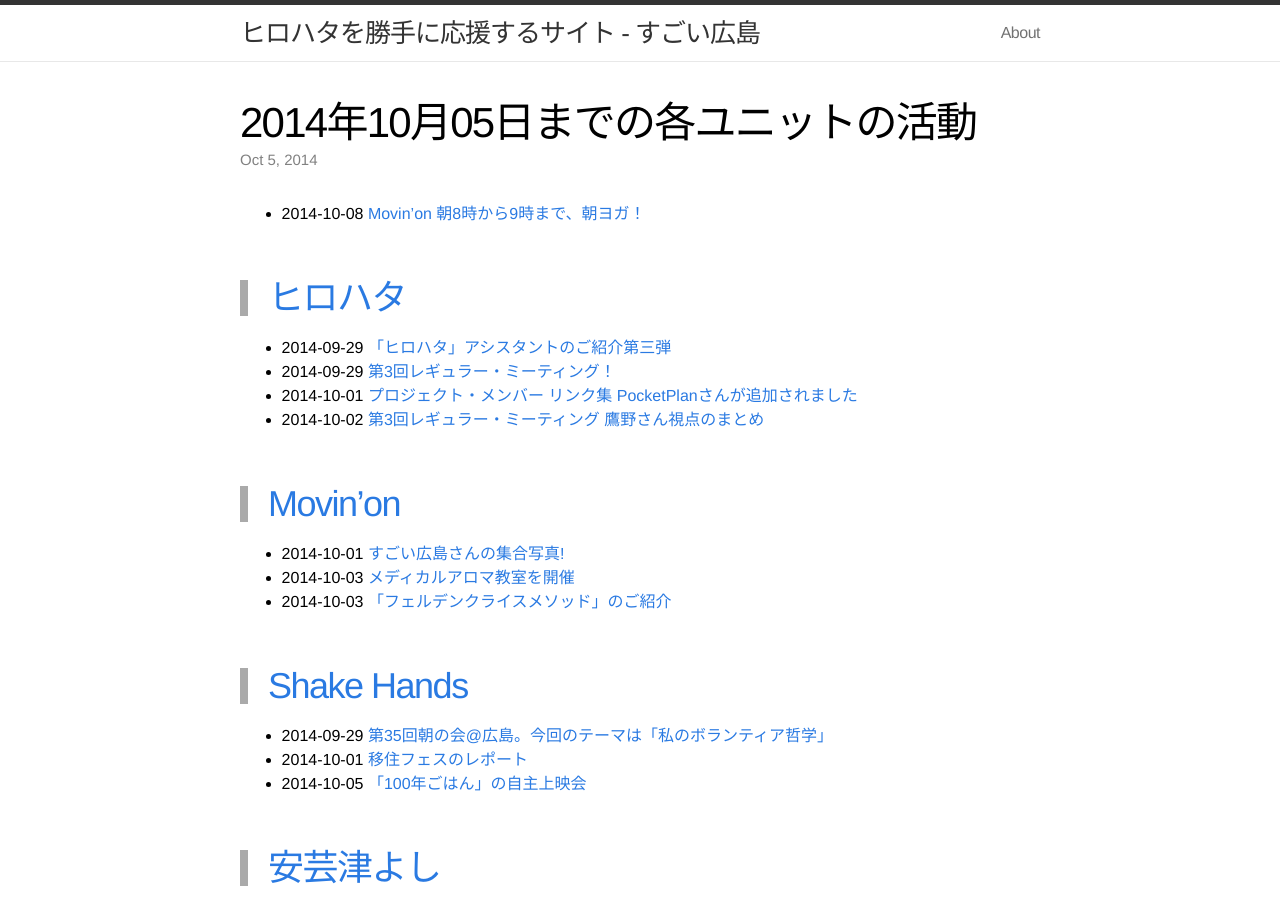
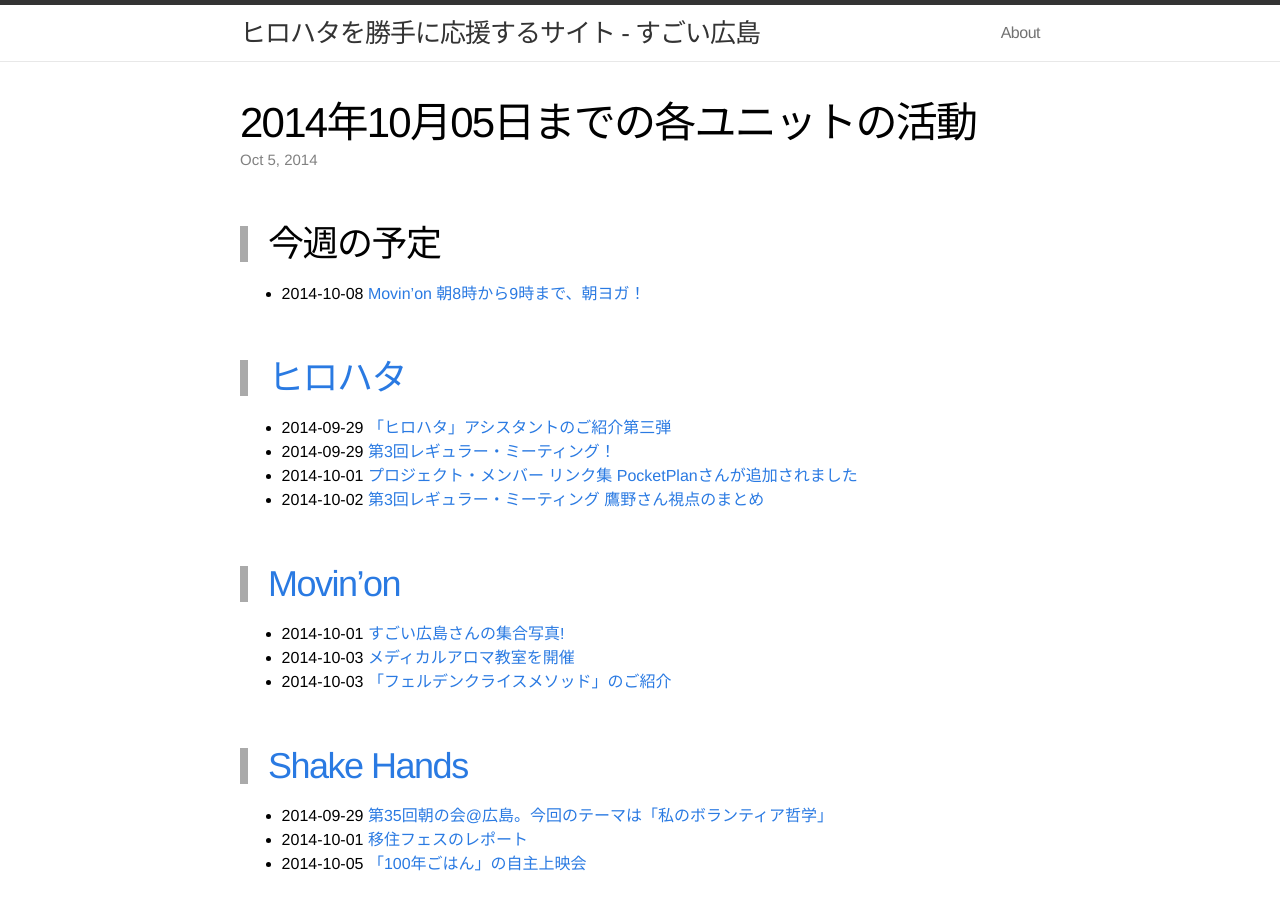
Before and after one commit to great-h/hirohata, a Jekyll site: the page built from _posts/2014-10-05-report.markdown, in a window 1280 px wide and 900 px high. Built offline with Jekyll 4.4.1, drawn with Linux system fonts in a browser that asks for light colours.

Commit message:
ヘッダーを追加

```diff
--- a/_posts/2014-10-05-report.markdown
+++ b/_posts/2014-10-05-report.markdown
@@ -3,6 +3,8 @@ layout: post
 title:  "2014年10月05日までの各ユニットの活動"
 date:   2014-10-05 00:00:00
 ---
+
+# 今週の予定
 
 * 2014-10-08 [Movin'on 朝8時から9時まで、朝ヨガ！](http://www.facebook.com/movinon.hiroshima/photos/a.723999867620794.1073741829.723399384347509/821386544548792/?type=1)
 
```
